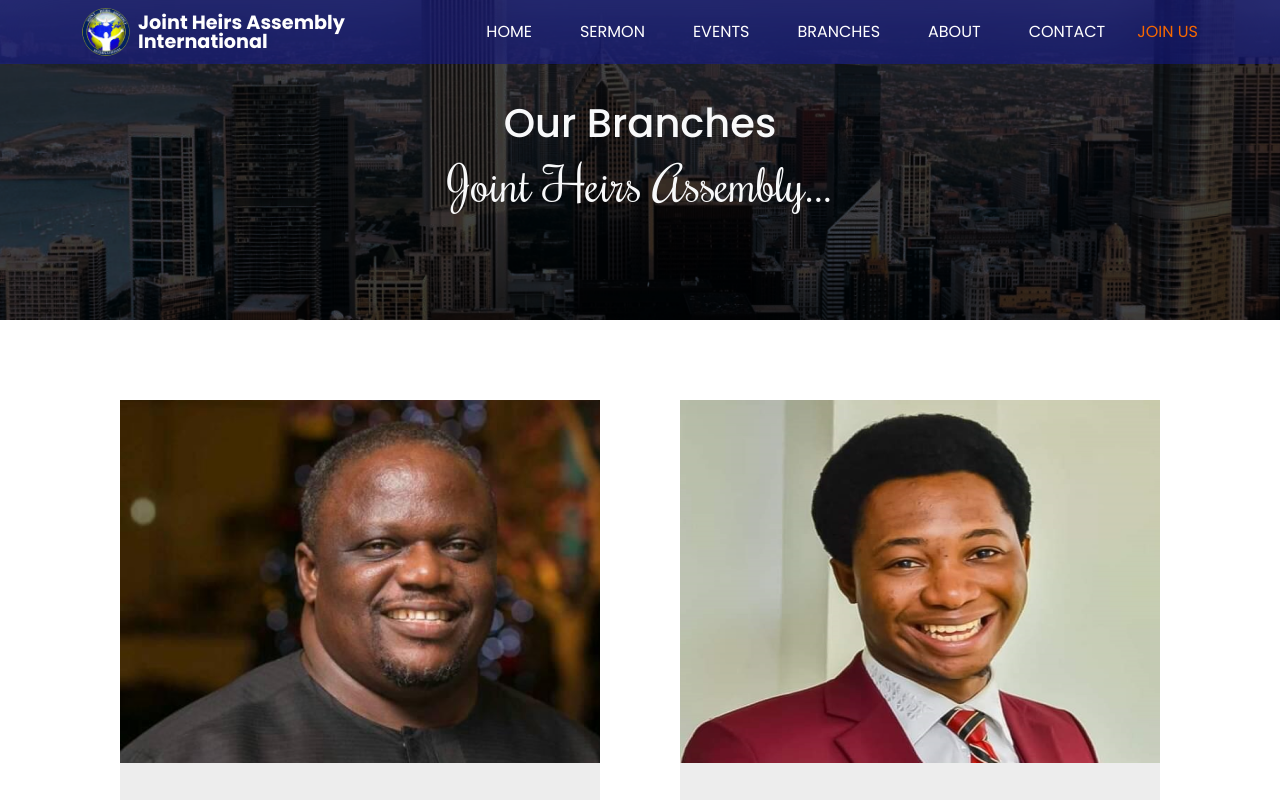
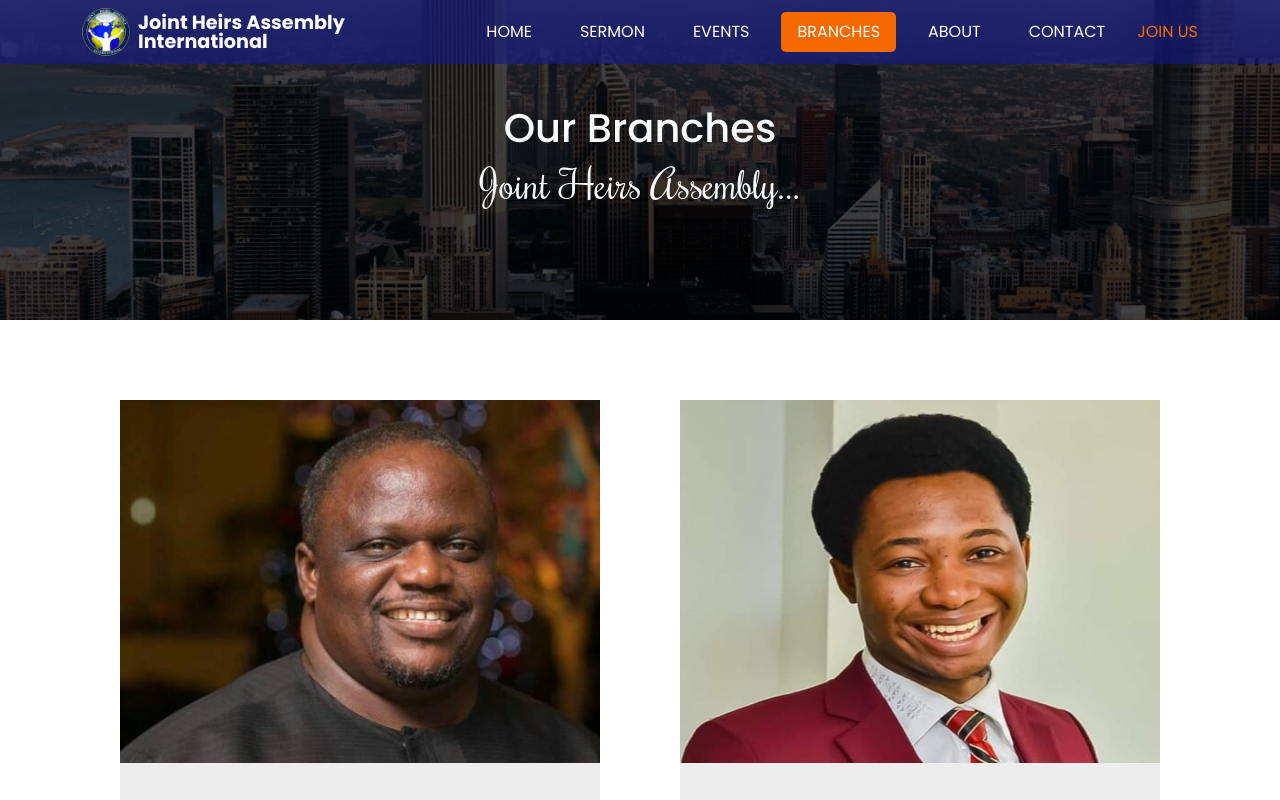
Before and after one commit to pin4eva/joint_heirs_frontend, a Next.js app: page /branches in a window 1280 px wide. Shown: the top 800 px of the page. Built offline with nearby package versions, Linux system fonts and the light colour scheme.

Commit message:
add rochester font locally and edit active nav-links

```diff
--- a/src/components/HeaderComp.tsx
+++ b/src/components/HeaderComp.tsx
@@ -1,9 +1,11 @@
 /* eslint-disable @next/next/no-img-element */
 import Link from "next/link";
+import { useRouter } from "next/router";
 import React, { useState } from "react";
 
 const HeaderComp = () => {
 	const [open, setOpen] = useState(false);
+	const router = useRouter();
 	return (
 		<header className="app-header">
 			<nav className="navbar">
@@ -19,7 +21,12 @@ const HeaderComp = () => {
 						{navList.map((nav, i) => (
 							<li className="nav-item" key={i}>
 								<Link href={nav.link}>
-									<a className="nav-link fw-500 text-uppercase" onClick={() => setOpen(false)}>
+									<a
+										className={`nav-link fw-500 text-uppercase ${
+											router.pathname === nav.link ? "active" : ""
+										}`}
+										onClick={() => setOpen(false)}
+									>
 										{nav.name}
 									</a>
 								</Link>
--- a/src/pages/events/index.tsx
+++ b/src/pages/events/index.tsx
@@ -24,7 +24,7 @@ const EventsPage = () => {
 				<section className="events-hero">
 					<div className="container events-hero-inner">
 						<h1>Our Annual Events</h1>
-						<h4>Joint Heirs Assembly...</h4>
+						<h4 className="rochester">Joint Heirs Assembly...</h4>
 					</div>
 				</section>
 				<section className="events-content">
--- a/src/styles/_helpers.scss
+++ b/src/styles/_helpers.scss
@@ -1,12 +1,12 @@
 .rochester {
-  font-family: $rochester;
-  color: $warning;
-  font-size: 3rem;
+	font-family: "Rochester", cursive;
+	color: $warning;
+	font-size: 2.5rem;
 }
 
-.huge-text{
-  font-family: $poppins;
-  font-weight: 700;
-  font-size: 3rem;
-  color: $secondary;
+.huge-text {
+	font-family: $poppins;
+	font-weight: 700;
+	font-size: 3rem;
+	color: $secondary;
 }
--- a/src/styles/events.scss
+++ b/src/styles/events.scss
@@ -4,7 +4,7 @@
 		background-repeat: no-repeat;
 		background-position: center;
 		background-size: cover;
-		min-height: 40vh;
+		min-height: 45vh;
 		display: grid;
 		align-items: center;
 		justify-content: center;
@@ -15,6 +15,7 @@
 			h1 {
 				font-weight: 700;
 				color: $light-gray;
+				font-size: 3rem;
 			}
 
 			h4 {
@@ -187,12 +188,10 @@
 					width: 20rem;
 					height: 20rem;
 					right: -5rem;
-
 				}
 			}
 		}
 	}
-
 }
 
 .event-card {
@@ -205,7 +204,6 @@
 	background-size: cover;
 	width: 100%;
 	text-align: center;
-
 
 	&-content {
 		display: flex;
--- a/src/styles/header.scss
+++ b/src/styles/header.scss
@@ -52,11 +52,14 @@
 						text-decoration: none;
 						color: inherit;
 						transition: all 0.4s ease-in-out;
+						border-radius: 5px;
 
 						&:hover {
+							color: $warning;
+						}
+						&.active {
 							background-color: $warning;
-							padding: 10px 15px;
-							border-radius: 5px;
+							color: #fff;
 						}
 					}
 				}
--- a/src/styles/index.scss
+++ b/src/styles/index.scss
@@ -13,3 +13,8 @@ html {
 body {
 	font-family: $poppins;
 }
+
+@font-face {
+	font-family: "Rochester";
+	src: url("../assets/fonts/Rochester-Regular.ttf");
+}
```
Also changed, not shown: src/assets/fonts/Rochester-Regular.ttf (added).
